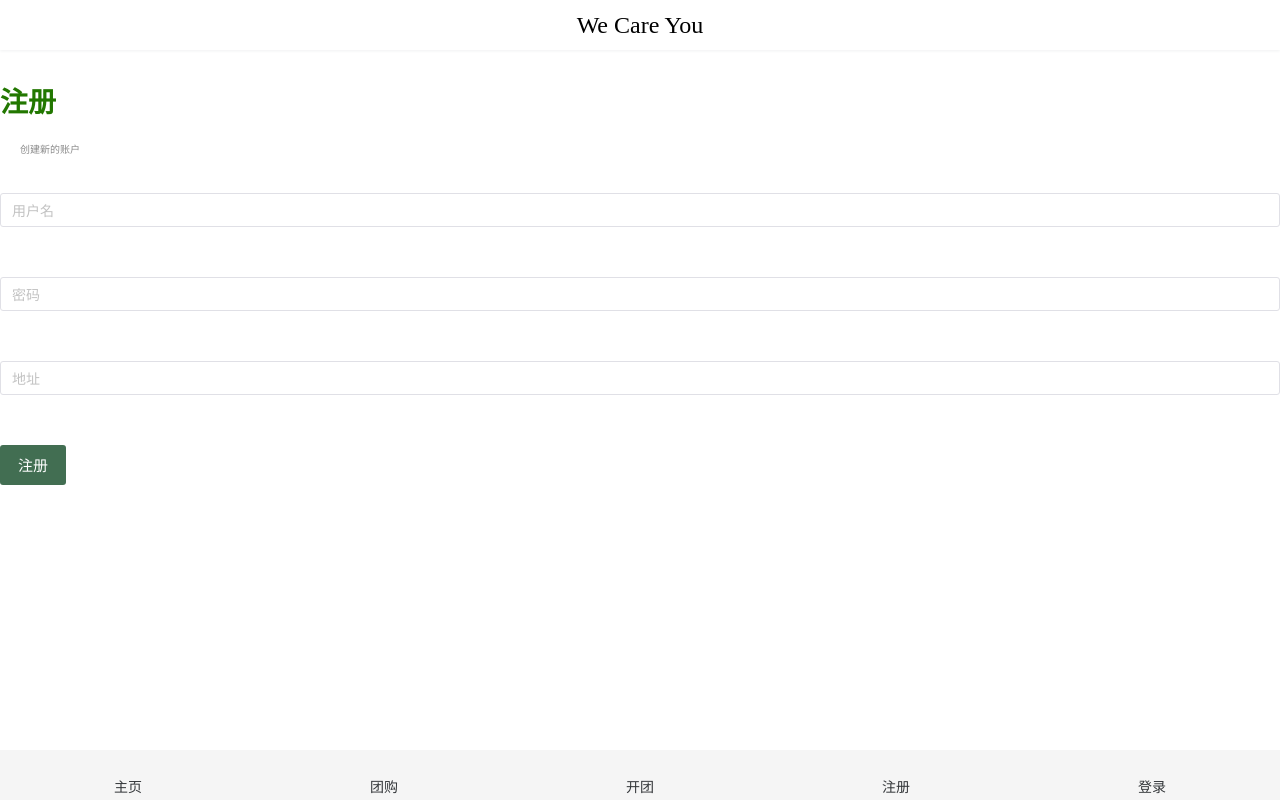
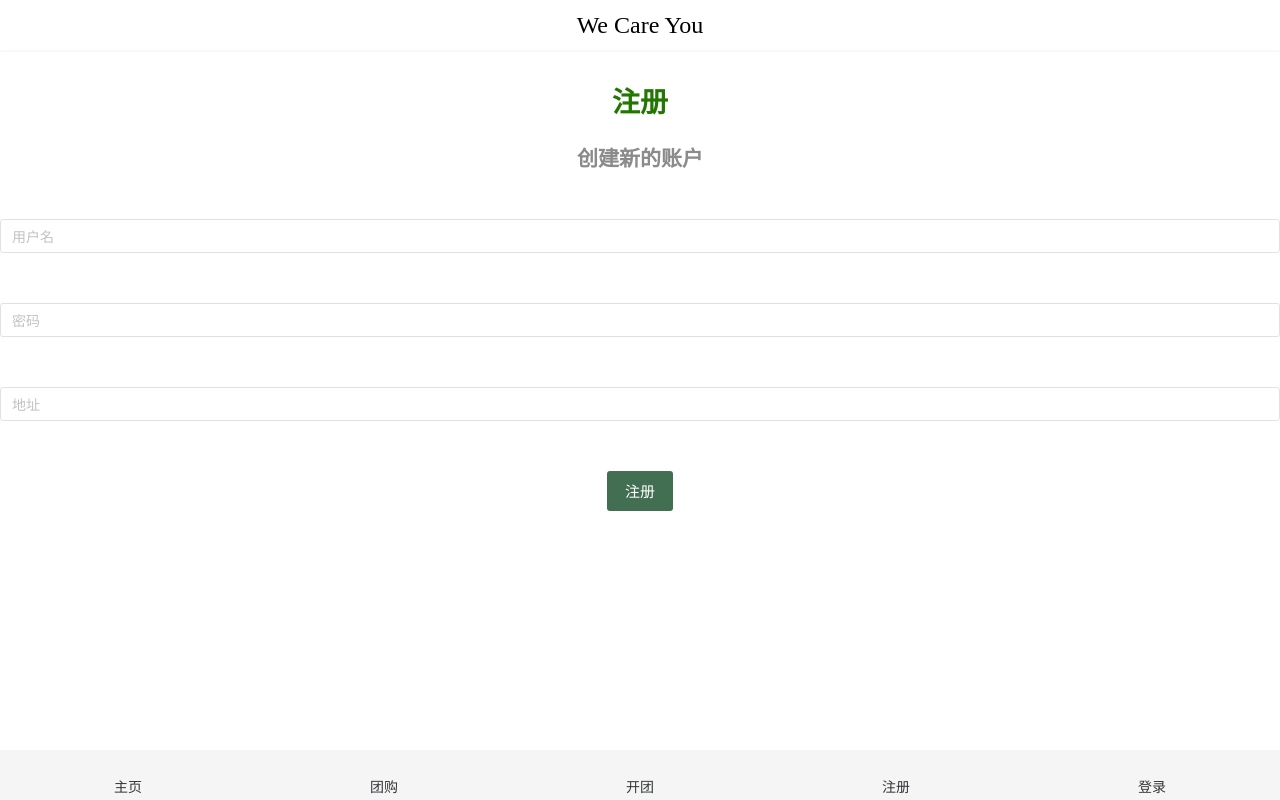
Before and after one commit to RainbowDashy/we-care-you, a Vue app in the folder frontend/: page /register in a window 1280 px wide. Built offline with nearby package versions, Linux system fonts and the light colour scheme; some icons are missing.

Commit message:
Merge branch 'main' of github.com:RainbowDashy/we-care-you

```diff
--- a/frontend/src/components/RegisterComponent.vue
+++ b/frontend/src/components/RegisterComponent.vue
@@ -4,20 +4,25 @@ import { useRouter } from "vue-router"
 import http from "../http.js"
 import { useUserStore } from "../stores/user.js"
 import { NButton, NForm, NFormItem, NInput } from "naive-ui"
+import { useMessage } from "naive-ui";
 const router = useRouter()
 const user = useUserStore()
+
 const input = reactive({
   username: "",
   password: "",
   location: "",
 })
+const message=useMessage()
 const registerAndLogin = async () => {
   try {
     await http.post("/users", {
       body: JSON.stringify(input),
     })
+    message.success("注册成功")
   } catch (err) {
     console.log(err)
+    message.error("注册失败")
     return
   }
 
@@ -32,9 +37,9 @@ const registerAndLogin = async () => {
 }
 </script>
 <template>
-  <div>
+  <div >
     <h1>注册</h1>
-    <p>创建新的账户</p>
+    <h2>创建新的账户</h2>
     <n-form>
       <n-form-item>
         <n-input v-model:value="input.username" placeholder="用户名" />
@@ -49,6 +54,7 @@ const registerAndLogin = async () => {
       <n-form-item>
         <n-input v-model:value="input.location" placeholder="地址" />
       </n-form-item>
+      <div style="display:flex;justify-content: center">
       <n-form-item>
         <n-button
           attr-type="button"
@@ -59,6 +65,7 @@ const registerAndLogin = async () => {
           注册
         </n-button>
       </n-form-item>
+      </div>
     </n-form>
   </div>
 </template>
@@ -66,11 +73,11 @@ const registerAndLogin = async () => {
 <style scoped>
 h1 {
   color: #227700;
+  text-align: center;
 }
-p {
+h2 {
   color: #8b8b8b;
-  font-size: 10px;
-  text-indent: 2em;
-  line-height: 15px;
+  text-align: center;
 }
+
 </style>
```
